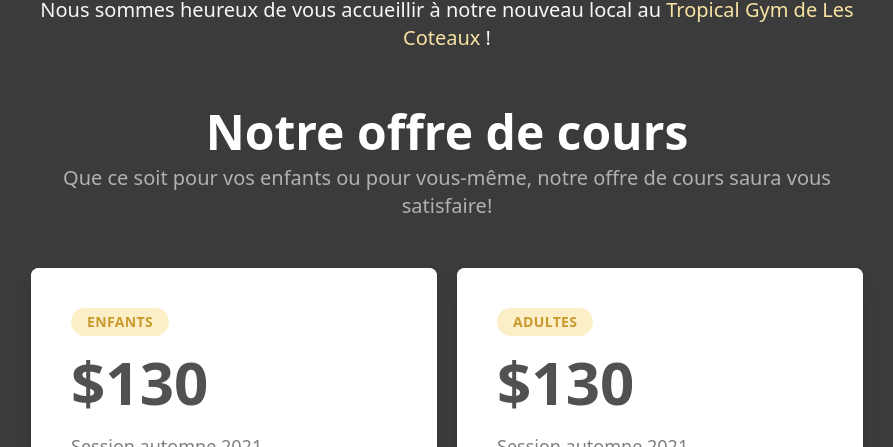
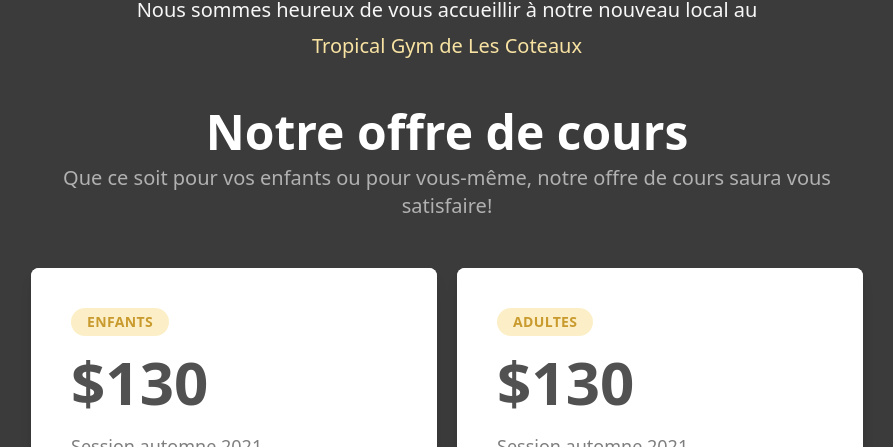
Before and after one commit to JeanLevasseur/kenposoulanges.com, a plain HTML site: page index.html in a window 1280 px wide. Shown: the part 653-1100 px from the top of the page, without its empty margins (193-1086 px from the left). Drawn offline with Linux system fonts and the light colour scheme; a web font is replaced by a local one.

Commit message:
Lien Tropical gym sur une ligne indépendante.

```diff
--- a/index.html
+++ b/index.html
@@ -22,13 +22,14 @@
       </header>
       <p class="text-md py-2 sm:text-center sm:text-lg md:text-xl">
         Nous sommes heureux de vous accueillir à notre nouveau local au
+      </p>
+      <p class="text-md sm:text-center sm:text-lg md:text-xl">
         <a
           class="text-yellow-200 hover:text-yellow-500"
           href="https://goo.gl/maps/YJeJc8J1VNm6JmY86"
           target="_blank"
           >Tropical Gym de Les Coteaux</a
         >
-        !
       </p>
       <!-- Offre de cours -->
       <div class="pt-6 sm:pt-12 lg:pt-18">
```
